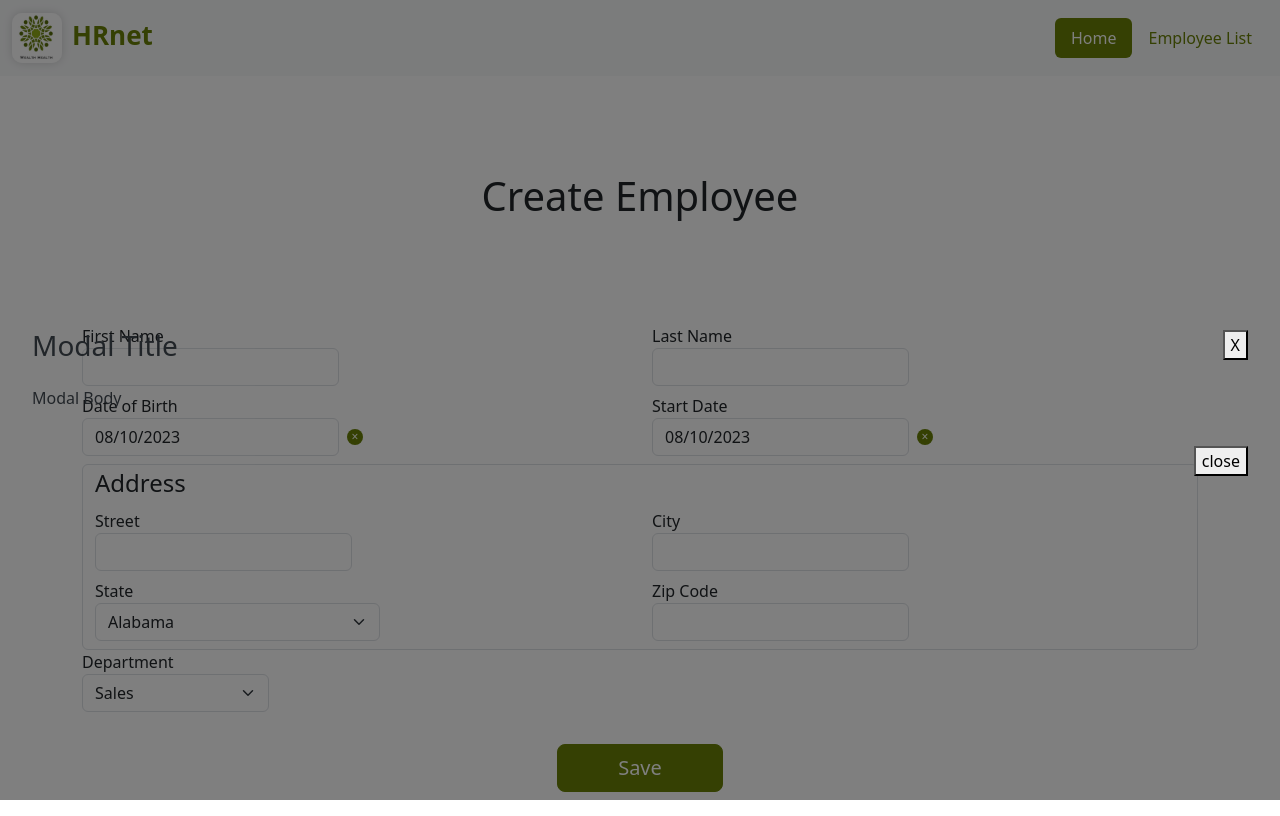
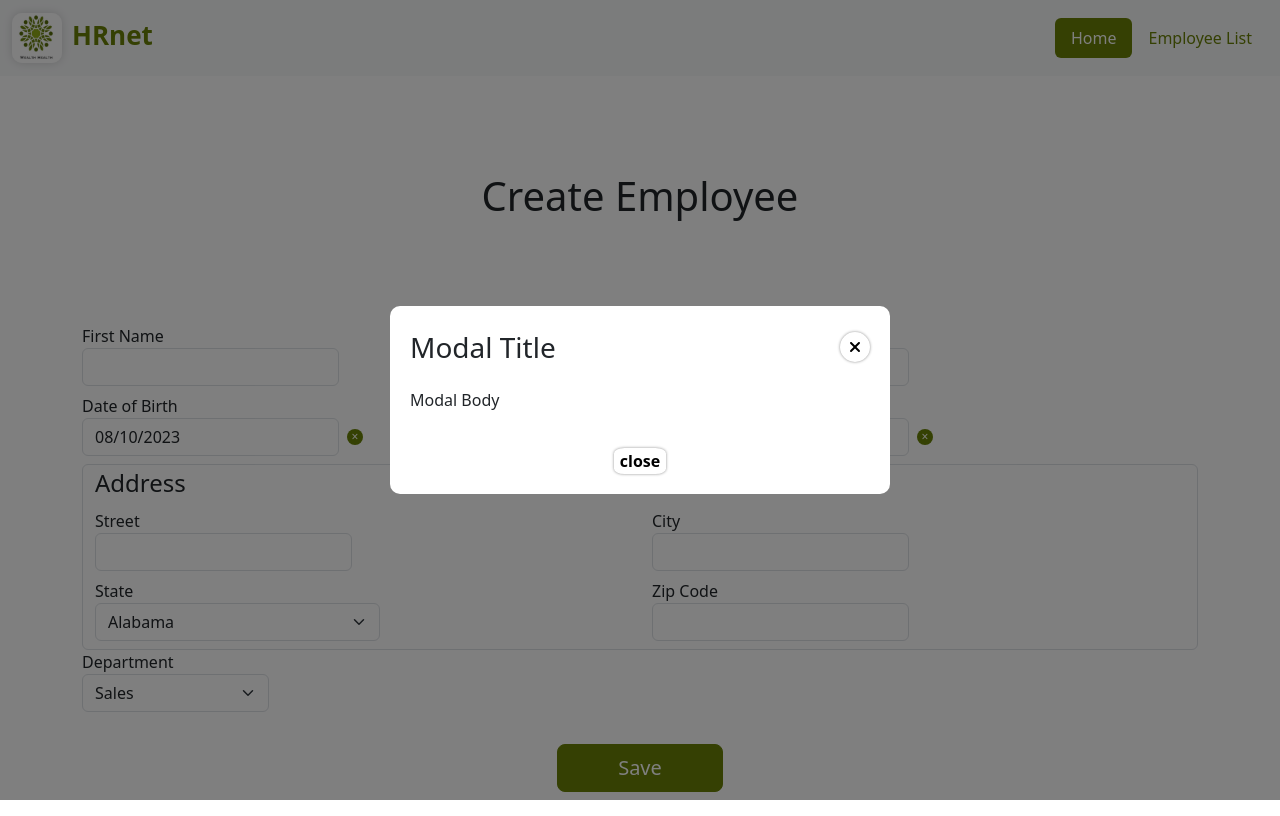
Before and after one commit to Thorekt/RobinOry_14_07072023, a React (Create React App) app: page / in a window 1280 px wide. Built offline with nearby package versions, Linux system fonts and the light colour scheme.

Commit message:
amélioration du modal

```diff
--- a/src/app/components/Modal.jsx
+++ b/src/app/components/Modal.jsx
@@ -1,5 +1,6 @@
 import React from 'react';
 import '../styles/components/modal.css';
+import close from '../assets/images/close-icon.svg';
 
 export default function Modal() {
   return (
@@ -7,7 +8,9 @@ export default function Modal() {
       <div className="modal-content">
         <header className="modal-header">
           <h3 className="modal-title">Modal Title</h3>
-          <button type="button" className="modal-close">X</button>
+          <button type="button" className="modal-close">
+            <img src={close} alt="close modal button" />
+          </button>
         </header>
         <div className="modal-body">
           <p>Modal Body</p>
--- a/src/app/styles/components/modal.css
+++ b/src/app/styles/components/modal.css
@@ -11,7 +11,7 @@
     justify-content: center;
 }
 
-.modal-content {
+.modal-container .modal-content {
     width: 500px;
     background-color: #fff;
     border-radius: 10px;
@@ -19,19 +19,50 @@
     position: relative;
 }
 
-.modal-header{
+.modal-container .modal-header{
     display: flex;
     justify-content: space-between;
     align-items: center;
     margin-bottom: 20px;
 }
 
+.modal-container button{
+    cursor: pointer;
+    color: #000;
+    font-weight: bold;
+    border: none;
+    border-radius: 20%;
+    box-shadow: 0px 0px 3px 0px rgba(0,0,0,0.45);
+    background-color: #fff;
+}
 
-.modal-body{
+.modal-container .modal-close {
+    border-radius: 50%;
+    font-size: 1.5rem;
+    display: flex;
+    justify-content: center;
+    align-items: center;
+    width: 30px;
+    height: 30px;
+}
+
+.modal-container .modal-close img {
+    height: 16px;
+    width: 16px;
+}
+
+
+.modal-container button:hover{
+    box-shadow: 0px 0px 3px 0px rgba(0,0,0,0.65);
+    background-color: #ffffffa8;
+}
+
+
+.modal-container .modal-body{
     margin-bottom: 20px;
 }
 
-.modal-footer{
+.modal-container .modal-footer{
     display: flex;
-    justify-content: flex-end;
+    justify-content: center;
 }
```
Also changed, not shown: src/app/assets/images/close-icon.svg (added).
